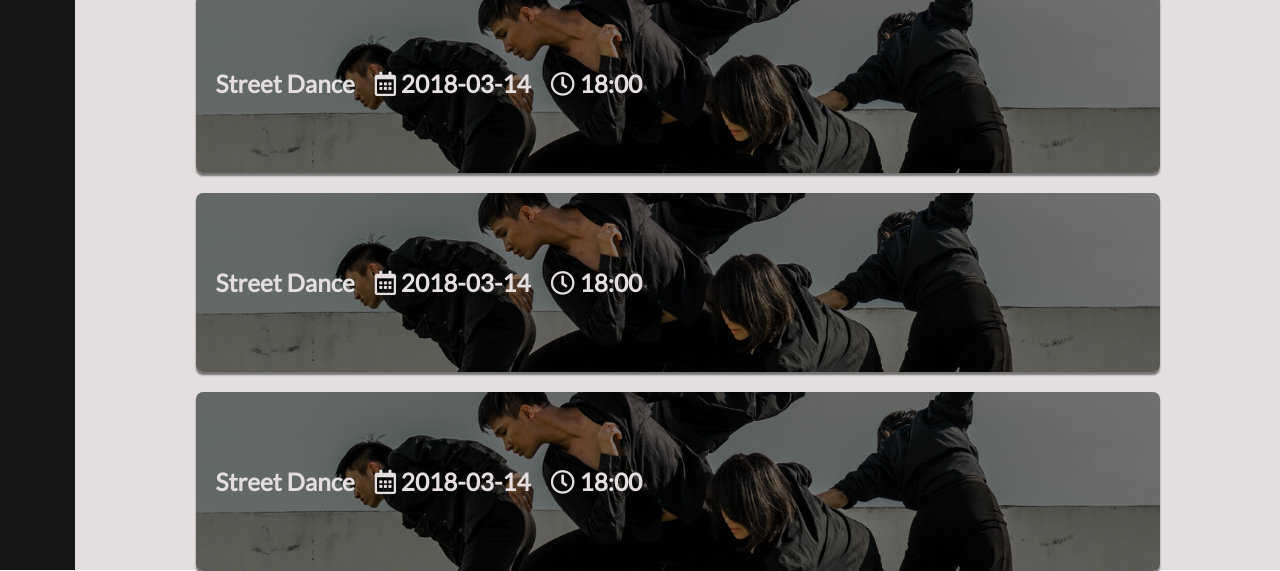
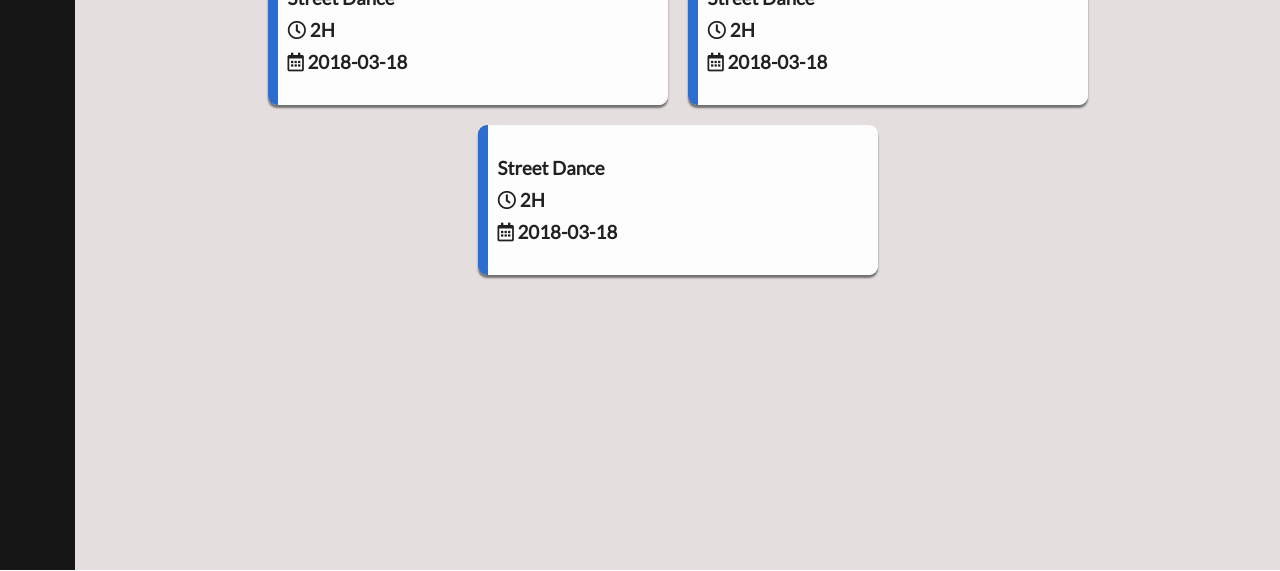
Before and after one commit to whoisaplex/danceproject, a plain HTML site: page profilePage/index.html in a window 1280 px wide. Shown: the part 230-801 px from the top of the page. Drawn offline with Linux system fonts and the light colour scheme.

Commit message:
Class style change

```diff
--- a/profilePage/index.html
+++ b/profilePage/index.html
@@ -21,10 +21,49 @@
 
         <div class="classes">
           <div class="class_container">
-            <h1>Classes</h1>
+
+            <div class="boxbox">
+              <div class="boxbox_color"></div>
+              <div class="boxbox_content">
+                <h3>Street Dance</h3>
+                <h3><i class="far fa-clock"></i> 2H</h3>
+                <h3><i class="far fa-calendar-alt"></i> 2018-03-18</h3>
+              </div>
+            </div>
+
+            <div class="boxbox">
+              <div class="boxbox_color"></div>
+              <div class="boxbox_content">
+                <h3>Street Dance</h3>
+                <h3><i class="far fa-clock"></i> 2H</h3>
+                <h3><i class="far fa-calendar-alt"></i> 2018-03-18</h3>
+              </div>
+            </div>
+
+            <div class="boxbox">
+              <div class="boxbox_color"></div>
+              <div class="boxbox_content">
+                <h3>Street Dance</h3>
+                <h3><i class="far fa-clock"></i> 2H</h3>
+                <h3><i class="far fa-calendar-alt"></i> 2018-03-18</h3>
+              </div>
+            </div>
+
+
+
+
+            <!--
+            <div class="boxbox">
+              <div class="boxbox_img"></div>
+              <div class="boxbox_content">
+                <h1>Street Dance</h1><i class="far fa-calendar-alt"></i>
+              </div>
+            </div>
+
             <div class="class_box"><h3>Street Dance</h3><h3><i class="far fa-calendar-alt"></i> 2018-03-14</h3><h3><i class="far fa-clock"></i> 18:00</h3></div>
             <div class="class_box"><h3>Street Dance</h3><h3><i class="far fa-calendar-alt"></i> 2018-03-14</h3><h3><i class="far fa-clock"></i> 18:00</h3></div>
             <div class="class_box"><h3>Street Dance</h3><h3><i class="far fa-calendar-alt"></i> 2018-03-14</h3><h3><i class="far fa-clock"></i> 18:00</h3></div>
+            -->
           </div>
         </div>
       </div>
--- a/profilePage/profile.css
+++ b/profilePage/profile.css
@@ -51,7 +51,6 @@
 
 .classes{
   width:100%;
-  height:100px;
   display:flex;
   justify-content: center;
   margin-top:100px;
@@ -61,29 +60,39 @@
 
 .class_container{
   width:80%;
+  height:auto;
+  display:flex;
+  flex-wrap: wrap;
+  justify-content: center;
+}
+
+.boxbox{
+  width:400px;
+  display:flex;
+  height:150px;
+  border-radius: 9px 9px 9px 9px;
+  box-shadow: 0px 3px 2px #727272;
+  margin: 10px;
+}
+
+.boxbox_color{
+  width:10px;
+  height:100%;
+  background:rgb(43, 109, 209);
+  border-radius: 9px 0px 0px 9px;
+}
+
+.boxbox_content{
   display:flex;
   flex-direction: column;
+  justify-content: center;
+  width: calc(100% - 10px);
+  height:100%;
+  background:#fdfdfd;
+  border-radius: 0px 9px 9px 0px;
 }
 
-.class_box{
-  display:flex;
-  width:100%;
-  padding:75px 0px;
-  color:#e5dede;
+.boxbox_content h3{
+  padding:5px 10px;
   font-weight: bold;
-  font-size:1.3em;
-  /*background:rgba(186, 186, 186, .8);*/
-  background: linear-gradient(rgba(0, 0, 0, 0.5), rgba(0, 0, 0, 0.5)), url('../images/boxbg2.jpeg');
-  background-position: center;
-  background-repeat: no-repeat;
-  background-size: cover;
-  align-items: center;
-  cursor:pointer;
-  border-radius: 7px;
-  margin: 10px 0px;
-  box-shadow: 0px 3px 2px #727272;
 }
-
-.class_box h3{
-  margin-left:20px;
-}
```
